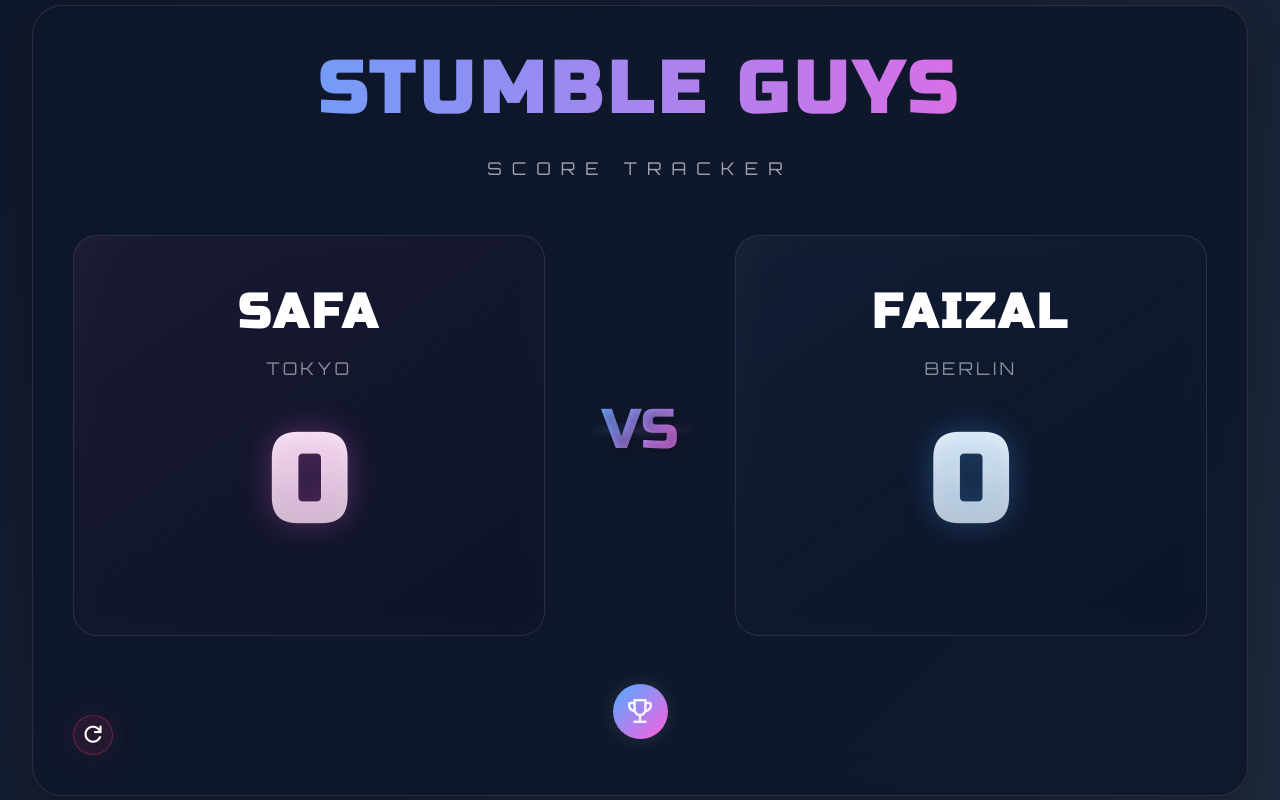
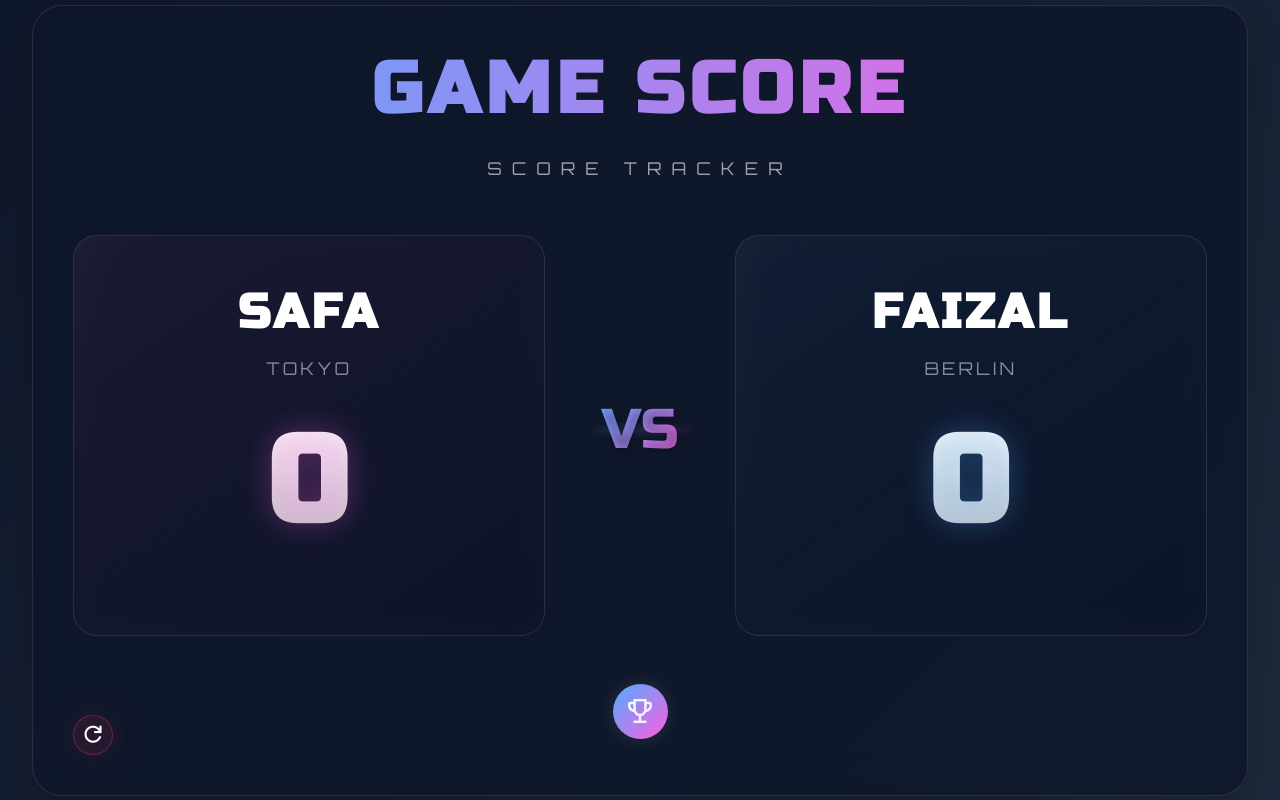
Before and after one commit to faizalrepo/Game-Score, a plain HTML site: page index.html in a window 1280 px wide. Drawn offline with nearby package versions, Linux system fonts and the light colour scheme.

Commit message:
change of text

```diff
--- a/index.html
+++ b/index.html
@@ -4,7 +4,7 @@
 <head>
     <meta charset="UTF-8">
     <meta name="viewport" content="width=device-width, initial-scale=1.0">
-    <title>Stumble Guys Score</title>
+    <title>Game Score</title>
     <link rel="preconnect" href="https://fonts.googleapis.com">
     <link rel="preconnect" href="https://fonts.gstatic.com" crossorigin>
     <link
@@ -17,7 +17,7 @@
 <body>
     <div class="container">
         <div class="game-title">
-            <h1>STUMBLE GUYS</h1>
+            <h1>GAME SCORE</h1>
             <div class="title-decoration"></div>
         </div>
 
```
